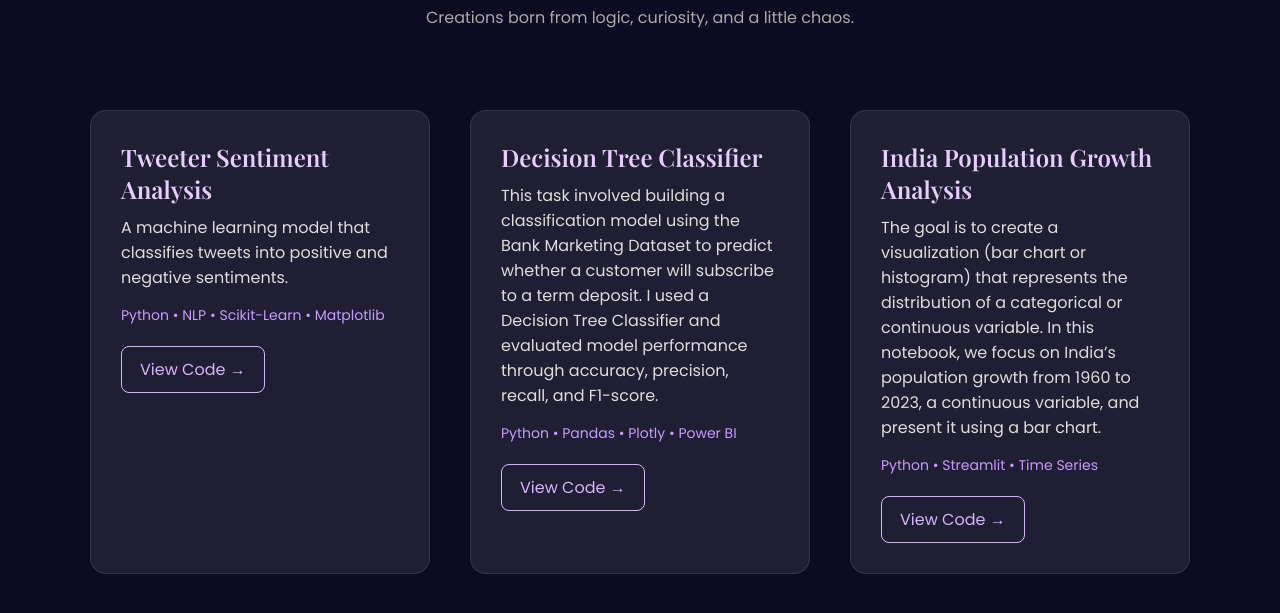
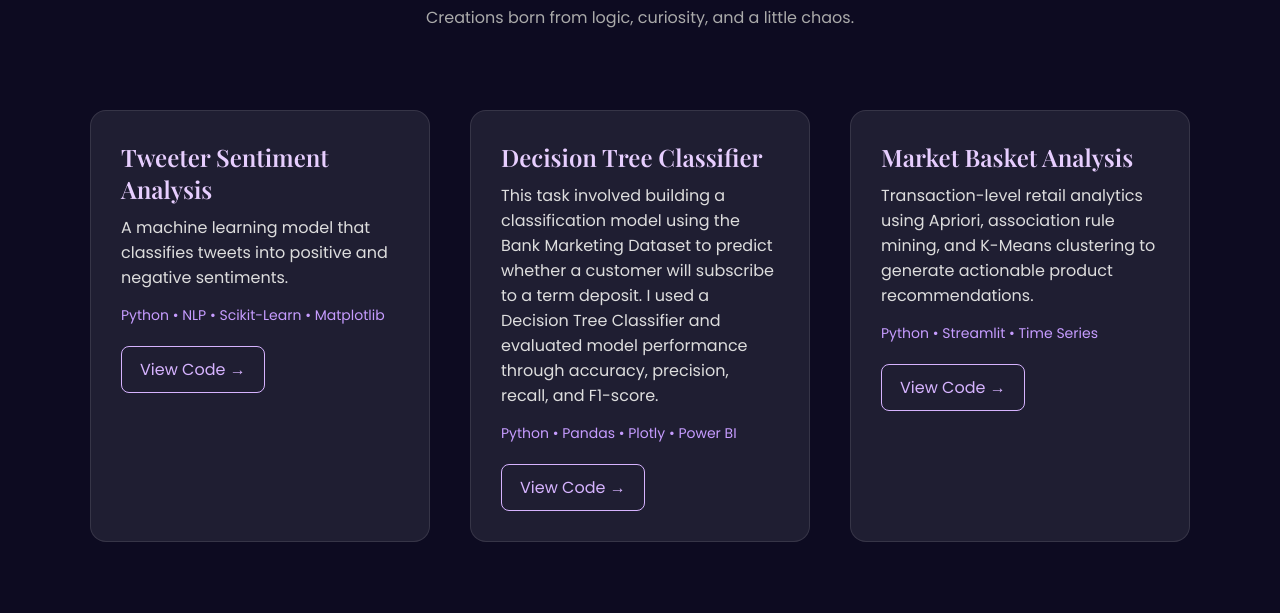
Before and after one commit to Prerna-092005/Daytime-Analyst, a plain HTML site: page project.html in a window 1280 px wide. Shown: the part 257-870 px from the top of the page. Drawn offline with nearby package versions, Linux system fonts and the light colour scheme.

Commit message:
Update project.html
Updated code link

```diff
--- a/project.html
+++ b/project.html
@@ -49,13 +49,13 @@
             <div class="tech">Python • Pandas • Plotly • Power BI</div>
 
             <!-- GitHub Link -->
-            <a href="https://github.com/Prerna-092005/SCT_MAY25_0256_Task3" target="_blank" class="btn">View Code →</a>
+            <a href=" https://prerna-092005.github.io/Market-Basket-Analysis/" target="_blank" class="btn">View Code →</a>
         </div>
 
         <!-- Project 3 -->
         <div class="project-card">
-            <h2>India Population Growth Analysis</h2>
-            <p>The goal is to create a visualization (bar chart or histogram) that represents the distribution of a categorical or continuous variable. In this notebook, we focus on India’s population growth from 1960 to 2023, a continuous variable, and present it using a bar chart.</p>
+            <h2>Market Basket Analysis</h2>
+            <p>Transaction-level retail analytics using Apriori, association rule mining, and K-Means clustering to generate actionable product recommendations.</p>
             <div class="tech">Python • Streamlit • Time Series</div>
 
             <!-- GitHub Link -->
```
